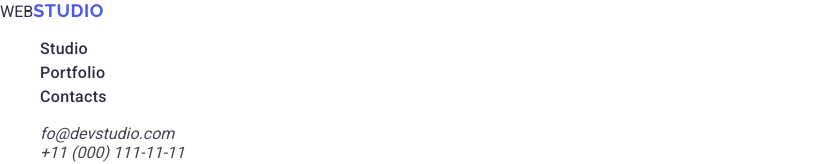
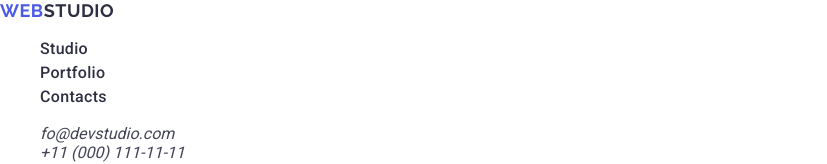
Before and after one commit to Mukuta0Pusmenski/goit-markup-hw-02, a plain HTML site: page index.html in a window 1280 px wide. Shown: the top 164 px of the page, without its empty margins (0-827 px from the left). Drawn offline with nearby package versions, Linux system fonts and the light colour scheme.

Commit message:
bagdelit1.4

```diff
--- a/index.html
+++ b/index.html
@@ -19,7 +19,7 @@
 <body>
     <header class="header">
         <nav class="header-navigation">
-            <a href="./index.html" class="header-logo-color">WEB<span class="header-logo">Studio</span></a>
+            <a href="./index.html" class="header-logo">WEB<span class="header-logo-color">Studio</span></a>
             <ul class="header-list">
                 <li ><a class="header-navigation-content" href="./index.html">Studio</a></li>
                 <li ><a class="header-navigation-content" href="">Portfolio</a></li>
```
